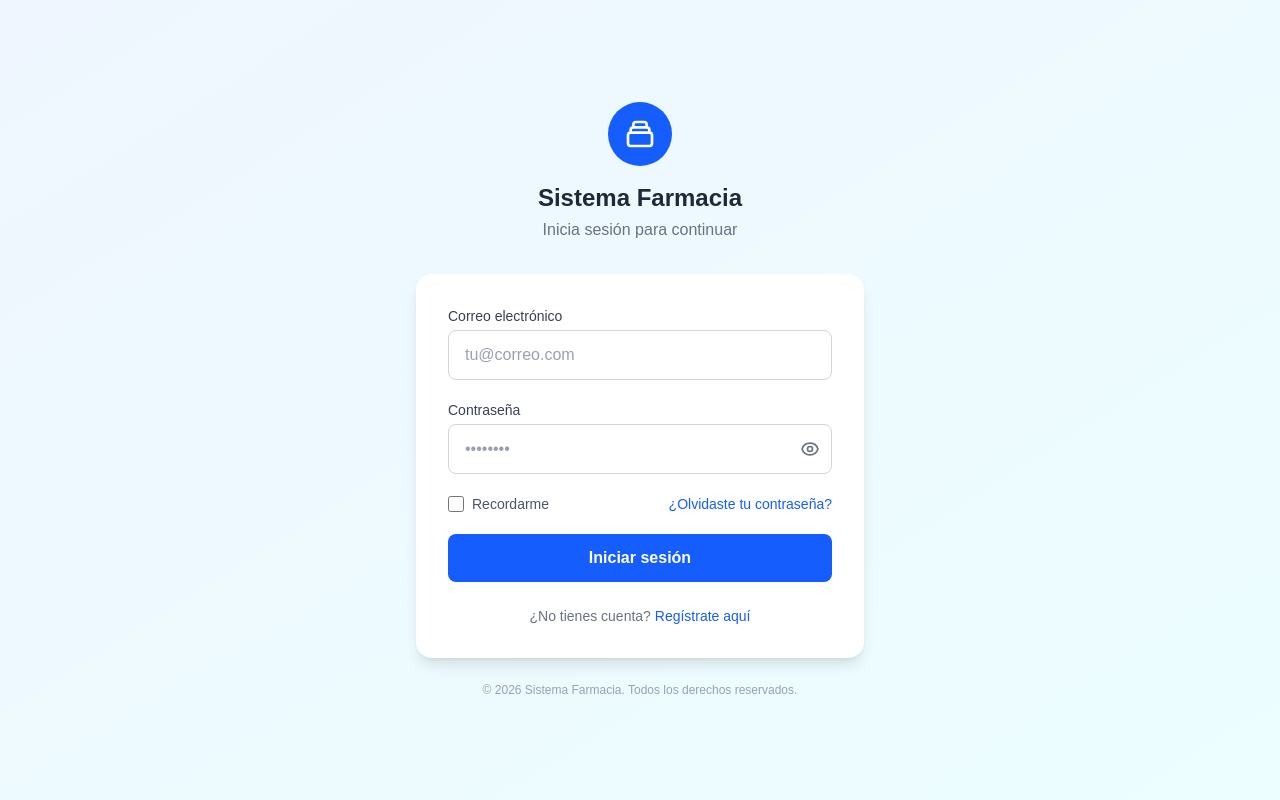
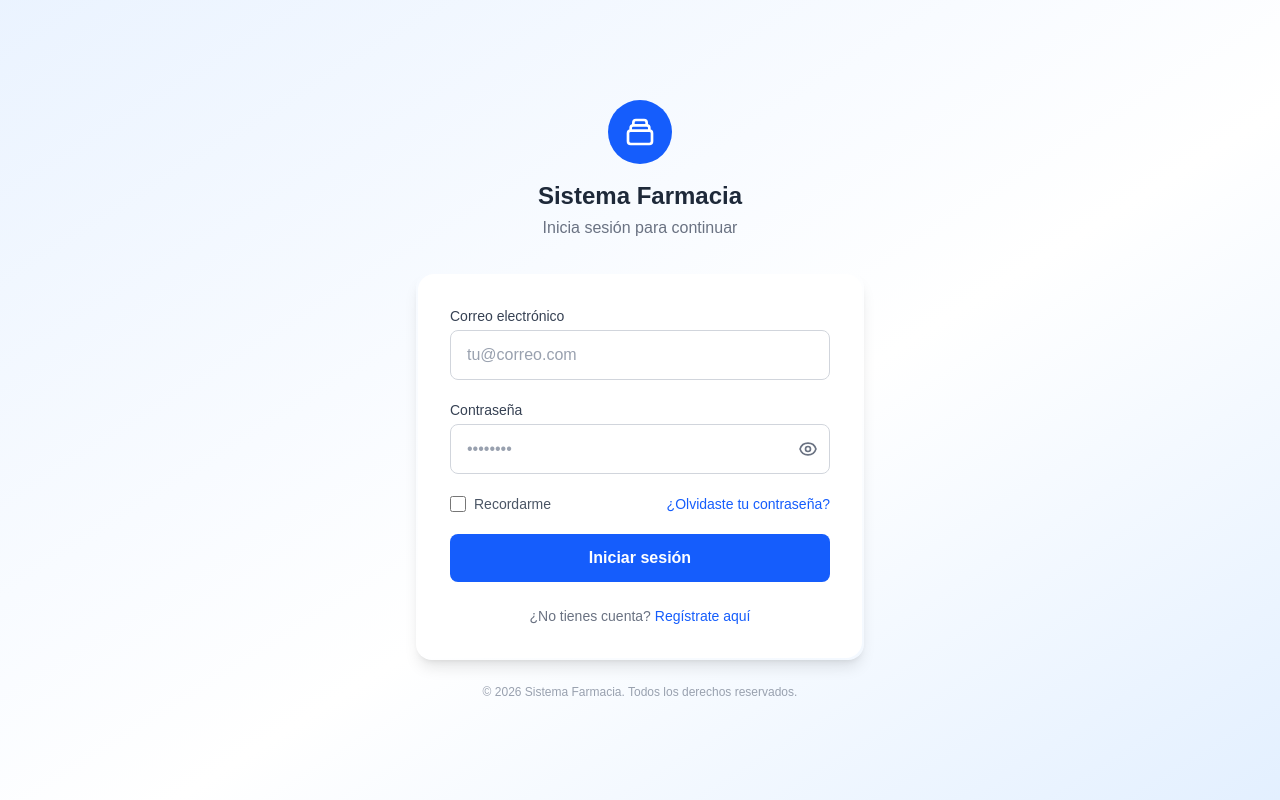
Before and after one commit to 11909/Sistema-Farmacia, a Next.js app: page /login in a window 1280 px wide. Built offline with nearby package versions, Linux system fonts and the light colour scheme.

Commit message:
Fondo con gradiente

```diff
--- a/app/globals.css
+++ b/app/globals.css
@@ -24,3 +24,23 @@ body {
   color: var(--foreground);
   font-family: Arial, Helvetica, sans-serif;
 }
+
+/* Animación de gradiente para el fondo */
+@keyframes gradient-rotate {
+  0% {
+    background-position: 0% 50%;
+  }
+
+  50% {
+    background-position: 100% 50%;
+  }
+
+  100% {
+    background-position: 0% 50%;
+  }
+}
+
+.animate-gradient-rotate {
+  background-size: 200% 200%;
+  animation: gradient-rotate 8s ease infinite;
+}
--- /dev/null
+++ b/app/login/layout.tsx
@@ -0,0 +1,44 @@
+export default function LoginLayout({
+    children,
+}: {
+    children: React.ReactNode;
+}) {
+    return (
+        <div className="min-h-screen flex items-center justify-center px-4 bg-gradient-to-br from-blue-100 via-white to-blue-200 bg-[length:200%_200%] animate-gradient-rotate">
+            <div className="w-full max-w-md">
+                {/* Header */}
+                <div className="text-center mb-8">
+                    <div className="inline-flex items-center justify-center w-16 h-16 bg-blue-600 rounded-full mb-4">
+                        <svg
+                            className="w-8 h-8 text-white"
+                            fill="none"
+                            stroke="currentColor"
+                            viewBox="0 0 24 24"
+                            aria-hidden="true"
+                        >
+                            <path
+                                strokeLinecap="round"
+                                strokeLinejoin="round"
+                                strokeWidth={2}
+                                d="M19 11H5m14 0a2 2 0 012 2v6a2 2 0 01-2 2H5a2 2 0 01-2-2v-6a2 2 0 012-2m14 0V9a2 2 0 00-2-2M5 11V9a2 2 0 012-2m0 0V5a2 2 0 012-2h6a2 2 0 012 2v2M7 7h10"
+                            />
+                        </svg>
+                    </div>
+                    <h1 className="text-2xl font-bold text-gray-800">Sistema Farmacia</h1>
+                    <p className="text-gray-500 mt-1">Inicia sesión para continuar</p>
+                </div>
+
+                {/* Card con gradiente animado */}
+                <div className="relative rounded-2xl p-[2px] overflow-hidden shadow-lg">
+                    {/* Contenido del card */}
+                    <div className="relative bg-white rounded-2xl p-8">{children}</div>
+                </div>
+
+                {/* Footer */}
+                <p className="text-center text-xs text-gray-400 mt-6">
+                    &copy; 2026 Sistema Farmacia. Todos los derechos reservados.
+                </p>
+            </div>
+        </div>
+    );
+}
--- a/app/login/page.tsx
+++ b/app/login/page.tsx
@@ -7,32 +7,7 @@ export default function Login() {
     const [showPassword, setShowPassword] = useState(false);
 
     return (
-        <div className="min-h-screen flex items-center justify-center bg-gradient-to-br from-blue-50 to-cyan-50 px-4">
-            <div className="w-full max-w-md">
-                {/* Header */}
-                <div className="text-center mb-8">
-                    <div className="inline-flex items-center justify-center w-16 h-16 bg-blue-600 rounded-full mb-4">
-                        <svg
-                            className="w-8 h-8 text-white"
-                            fill="none"
-                            stroke="currentColor"
-                            viewBox="0 0 24 24"
-                            aria-hidden="true"
-                        >
-                            <path
-                                strokeLinecap="round"
-                                strokeLinejoin="round"
-                                strokeWidth={2}
-                                d="M19 11H5m14 0a2 2 0 012 2v6a2 2 0 01-2 2H5a2 2 0 01-2-2v-6a2 2 0 012-2m14 0V9a2 2 0 00-2-2M5 11V9a2 2 0 012-2m0 0V5a2 2 0 012-2h6a2 2 0 012 2v2M7 7h10"
-                            />
-                        </svg>
-                    </div>
-                    <h1 className="text-2xl font-bold text-gray-800">Sistema Farmacia</h1>
-                    <p className="text-gray-500 mt-1">Inicia sesión para continuar</p>
-                </div>
-
-                {/* Card */}
-                <div className="bg-white rounded-2xl shadow-lg p-8">
+        <>
             <form className="space-y-5">
                 {/* Email / Usuario */}
                 <div>
@@ -154,13 +129,6 @@ export default function Login() {
                     Regístrate aquí
                 </Link>
             </p>
-                </div>
-
-                {/* Footer */}
-                <p className="text-center text-xs text-gray-400 mt-6">
-                    &copy; 2026 Sistema Farmacia. Todos los derechos reservados.
-                </p>
-            </div>
-        </div>
+        </>
     );
 }
```
Also changed, not shown: app/login/recuperar_contrasena/page.tsx (added). Lines whose indentation alone changed are shown as unchanged.
